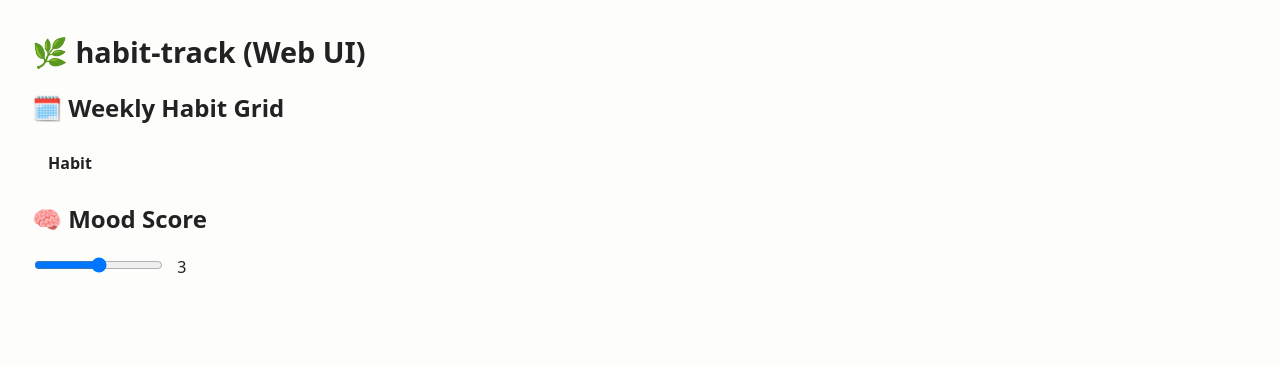
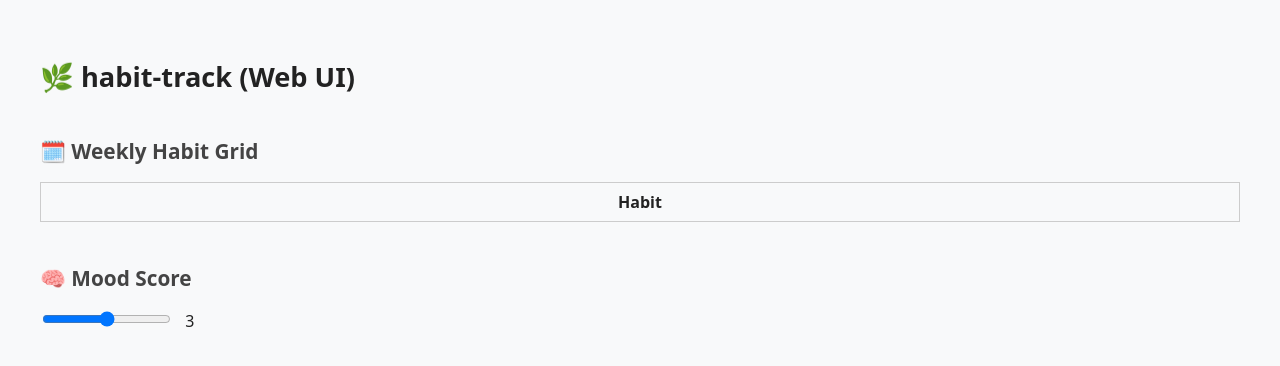
Before and after one commit to jake0lawrence/habit-tracker, a Flask app: template templates/index.html in a window 1280 px wide. Shown: the top 366 px of the page. Run offline with Flask 3, Linux system fonts and the light colour scheme; the template is opened without the code that fills it, so the values that code supplies are empty; some libraries are stand-ins or nearby versions.

Commit message:
Update styles.css

```diff
--- a/static/styles.css
+++ b/static/styles.css
@@ -1,35 +1,51 @@
 body {
   font-family: system-ui, sans-serif;
-  margin: 2em;
-  background: #fdfdfc;
+  padding: 2em;
+  background: #f8f9fa;
   color: #222;
 }
 
 h1 {
-  font-size: 1.8em;
-  margin-bottom: 0.5em;
+  font-size: 1.7em;
+  margin-bottom: 1em;
+}
+
+h2 {
+  margin-top: 2em;
+  font-size: 1.3em;
+  color: #444;
 }
 
 table {
+  width: 100%;
   border-collapse: collapse;
   margin-top: 1em;
 }
 
 th, td {
-  padding: 0.5em 1em;
+  padding: 0.5em;
   text-align: center;
+  border: 1px solid #ccc;
+}
+
+.cell-done {
+  background-color: #d0f0d0;
+}
+
+.cell-empty {
+  background-color: #f4f4f4;
 }
 
 button {
-  padding: 0.4em 0.8em;
-  font-size: 1em;
+  padding: 0.3em 0.7em;
+  border: 1px solid #aaa;
+  background: white;
   cursor: pointer;
-  border: 1px solid #ccc;
-  background: white;
   border-radius: 4px;
 }
 
 button.done {
   background: #a2e6a2;
   border-color: #5db65d;
+  font-weight: bold;
 }
```
